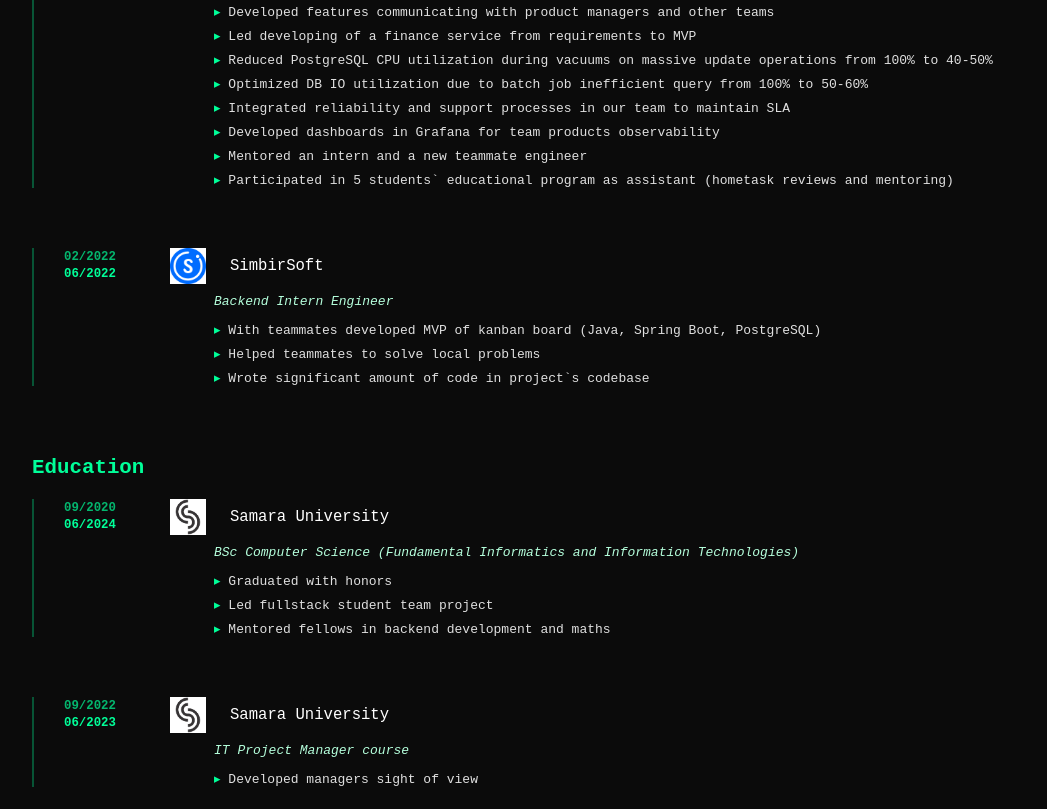
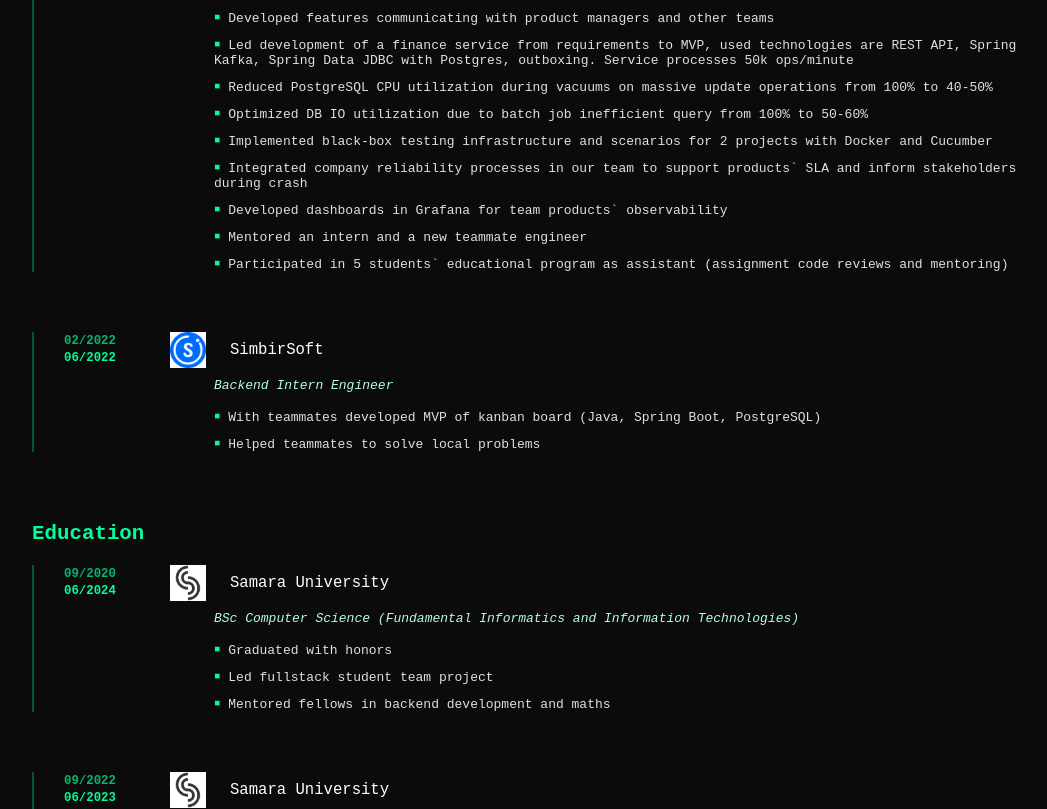
Before and after one commit to sinitsynme/sinitsynme.github.io, an Angular app: page / in a window 1280 px wide. Shown: the part 1162-1971 px from the top of the page, without its empty margins (96-1143 px from the left). Built offline with nearby package versions, Linux system fonts and the light colour scheme.

Commit message:
little changes

```diff
--- a/src/app/components/resume/resume.component.css
+++ b/src/app/components/resume/resume.component.css
@@ -147,7 +147,7 @@
   }
 
   .achievements li::before {
-    content: "▸ ";
+    content: "￭ ";
     color: #00ff99;
   }
 
--- a/src/app/components/resume/resume.component.ts
+++ b/src/app/components/resume/resume.component.ts
@@ -27,13 +27,14 @@ export class ResumeComponent {
       achievements: [
         'Worked on 3 projects (with Java/Kotlin, Spring Boot, Kafka, PostgreSQL, Cassandra)',
         'Developed features communicating with product managers and other teams',
-        'Led developing of a finance service from requirements to MVP',
+        'Led development of a finance service from requirements to MVP, used technologies are REST API, Spring Kafka, Spring Data JDBC with Postgres, outboxing. Service processes 50k ops/minute',
         'Reduced PostgreSQL CPU utilization during vacuums on massive update operations from 100% to 40-50%',
         'Optimized DB IO utilization due to batch job inefficient query from 100% to 50-60%',
-        'Integrated reliability and support processes in our team to maintain SLA',
-        'Developed dashboards in Grafana for team products observability',
+        'Implemented black-box testing infrastructure and scenarios for 2 projects with Docker and Cucumber',
+        'Integrated company reliability processes in our team to support products` SLA and inform stakeholders during crash',
+        'Developed dashboards in Grafana for team products` observability',
         'Mentored an intern and a new teammate engineer',
-        'Participated in 5 students` educational program as assistant (hometask reviews and mentoring)'
+        'Participated in 5 students` educational program as assistant (assignment code reviews and mentoring)'
       ]
     },
     {
@@ -45,7 +46,6 @@ export class ResumeComponent {
       achievements: [
         'With teammates developed MVP of kanban board (Java, Spring Boot, PostgreSQL)',
         'Helped teammates to solve local problems',
-        'Wrote significant amount of code in project`s codebase'
       ]
     }
   ];
@@ -70,7 +70,8 @@ export class ResumeComponent {
       name: 'Samara University',
       role: 'IT Project Manager course',
       achievements: [
-        'Developed managers sight of view'
+        'Developed manager`s sight of view',
+        'TBC'
       ]
     }
   ];
```
